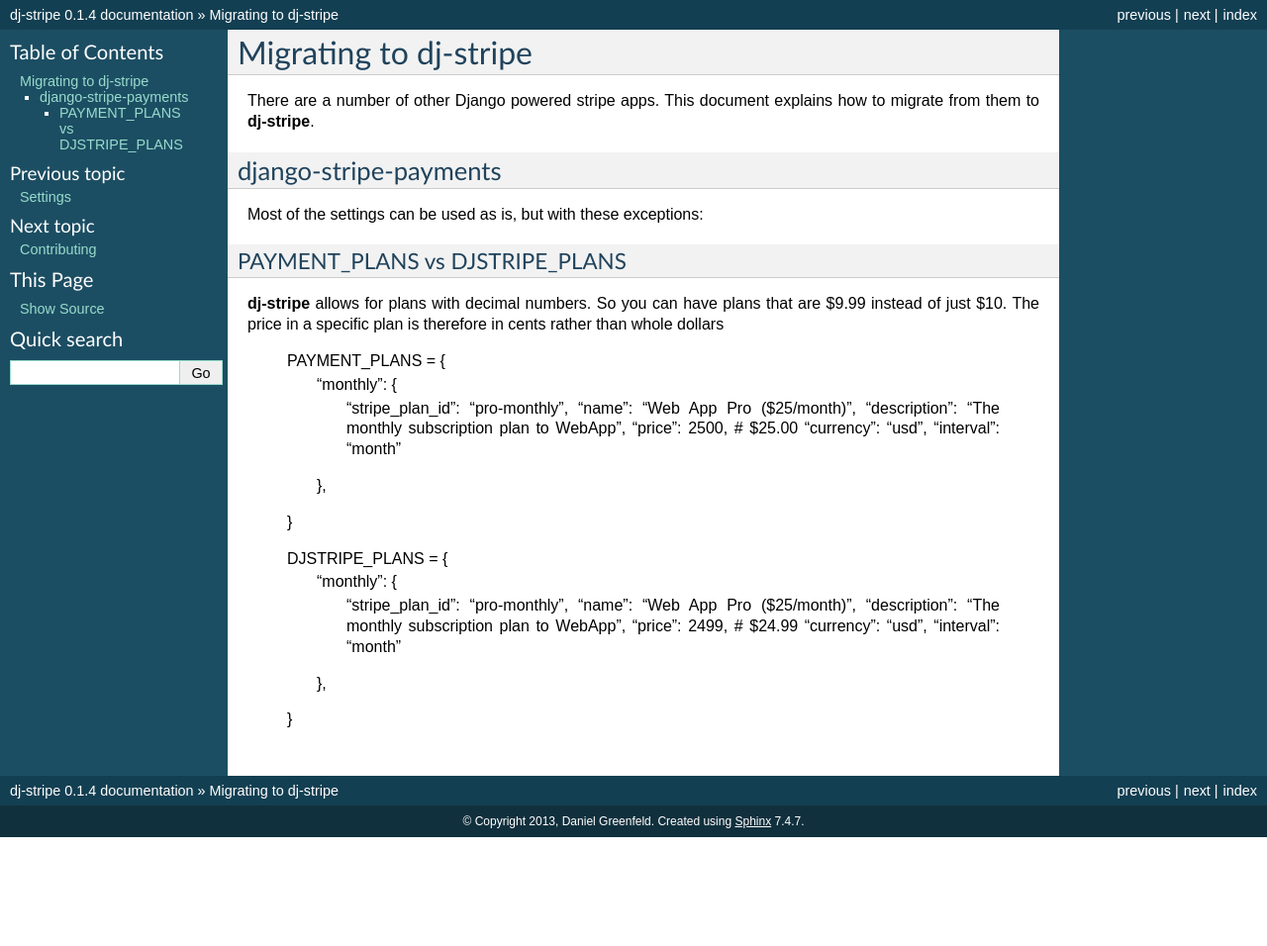
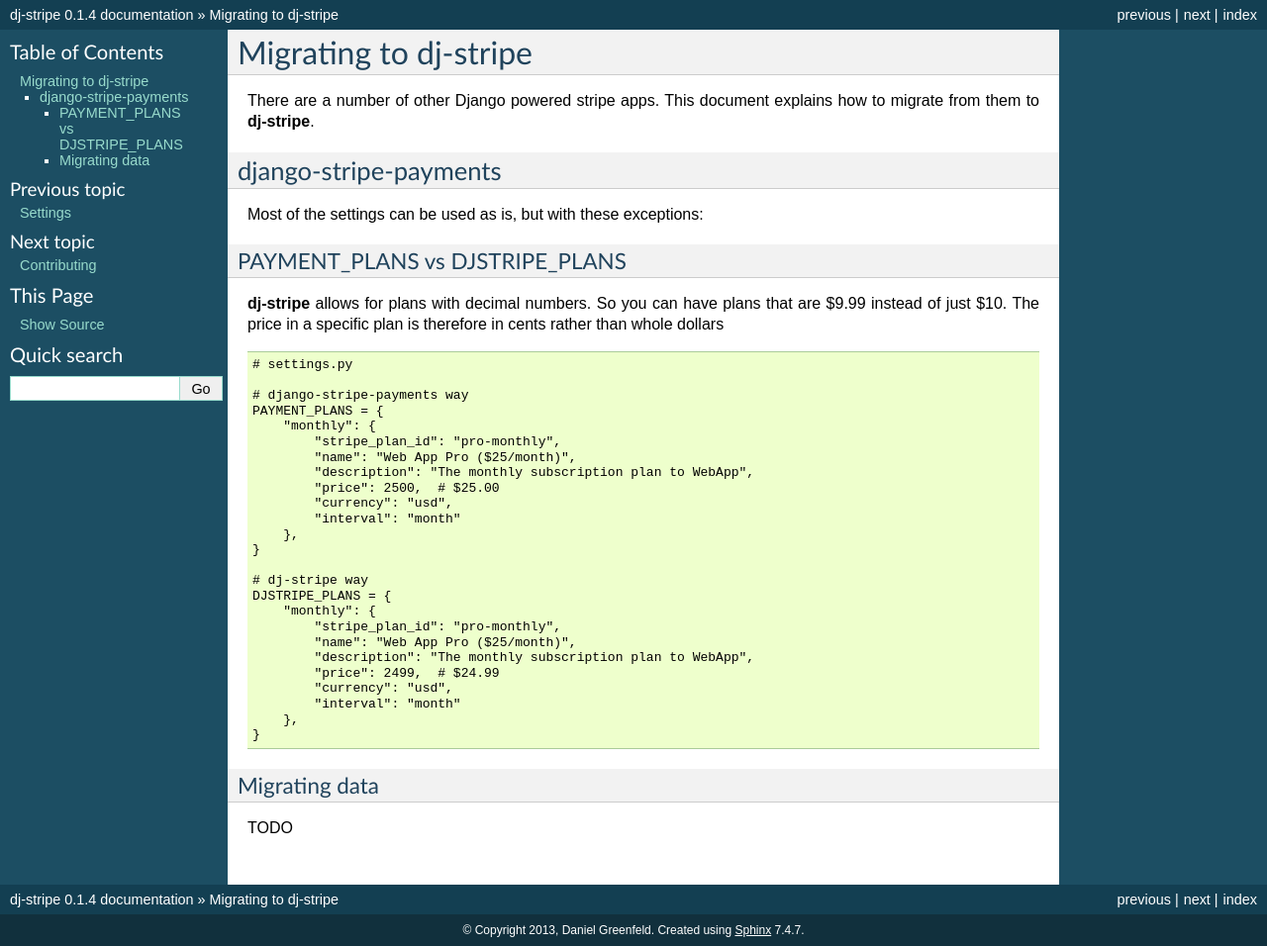
Before and after one commit to dj-stripe/dj-stripe, a Sphinx documentation site: the page built from docs/migrating_to_djstripe.rst, in a window 1280 px wide. Shown: the whole page at 99% size. Built offline with Sphinx 7.4.7, drawn with Linux system fonts in a browser that asks for light colours; before the commit the page ends 900 px from its top, so only the background shows below that.

Commit message:
More work towards django-stripe-payments migrations

```diff
--- a/docs/migrating_to_djstripe.rst
+++ b/docs/migrating_to_djstripe.rst
@@ -13,6 +13,11 @@
 
 **dj-stripe** allows for plans with decimal numbers. So you can have plans that are $9.99 instead of just $10. The price in a specific plan is therefore in cents rather than whole dollars
 
+.. code-block:: pthon
+
+    # settings.py
+
+    # django-stripe-payments way
     PAYMENT_PLANS = {
         "monthly": {
             "stripe_plan_id": "pro-monthly",
@@ -24,6 +29,7 @@
         },
     }
 
+    # dj-stripe way
     DJSTRIPE_PLANS = {
         "monthly": {
             "stripe_plan_id": "pro-monthly",
@@ -34,3 +40,8 @@
             "interval": "month"
         },
     }
+
+Migrating data
+~~~~~~~~~~~~~~~
+
+TODO
```
